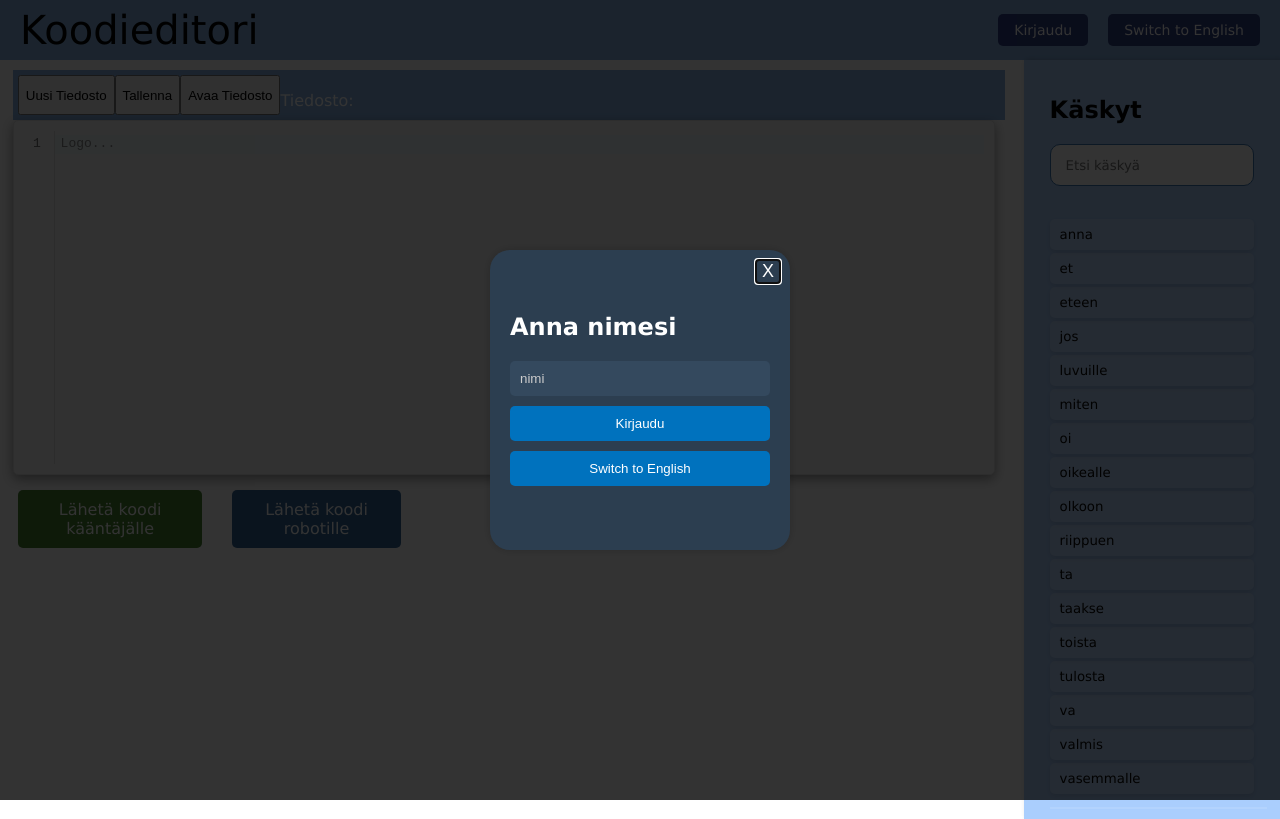
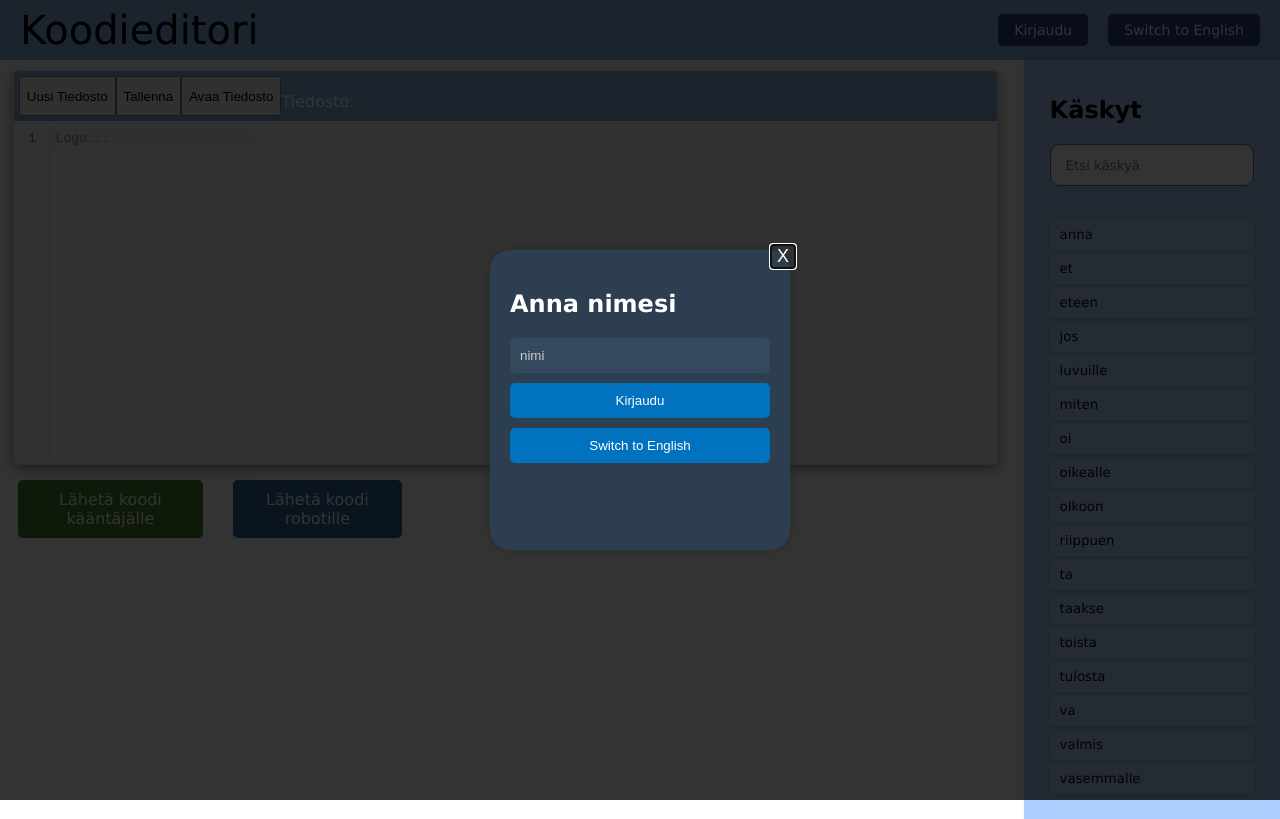
Before and after one commit to robottikoodieditori/ohtuprojekti-robottikoodieditori, a React (Create React App) app in the folder frontend/: page / in a window 1280 px wide. Built offline with nearby package versions, Linux system fonts and the light colour scheme.

Commit message:
css styling

```diff
--- a/frontend/src/components/editorNavbar.js
+++ b/frontend/src/components/editorNavbar.js
@@ -79,11 +79,13 @@ const EditorNavbar = () => {
         return (
             <div className="file-select-overlay">
                 <div className="file-select-content">
-                    <div className='file-select-header'>
-                        <button className="close-button" onClick={() => setCurrentView('main')}>X</button>
-                    </div>
                     <div className='content-file-select'>
-                        <h2>{language === 'fi' ? 'Anna uusi tiedoston nimi' : 'Enter a new file name'}</h2>
+                        <div className="content-file-select-header ">
+                            <h2>{language === 'fi' ? 'Anna uusi tiedoston nimi' : 'Enter a new file name'}</h2>
+                            <div className='file-select-header'>
+                                <button className="close-button" onClick={() => setCurrentView('main')}>X</button>
+                            </div>
+                        </div>
                         <form onSubmit={handleSaveNew}>
                             <label>
                                 <input
@@ -94,9 +96,11 @@ const EditorNavbar = () => {
                                     id='newFileNameInput'
                                 />
                             </label>
-                            <button type='submit'>
-                                {language === "fi" ? "Tallenna nimellä" : "Save as"}
-                            </button>
+                            <div className="content-file-submit-button">
+                                <button type='submit'>
+                                    {language === "fi" ? "Tallenna nimellä" : "Save as"}
+                                </button>
+                            </div>
                         </form>
                     </div>
                 </div>
--- a/frontend/src/css/editor.css
+++ b/frontend/src/css/editor.css
@@ -2,10 +2,12 @@
     display: flex;
     flex: 1;
     box-shadow: 0px 4px 12px rgba(0, 0, 0, 0.4);
-    border: 1px solid #e0e0e0;
+    border-bottom: 1px solid #e0e0e0;
+    border-right: 1px solid #e0e0e0;
+    border-left: 1px solid #e0e0e0;
+    padding: 5px;
+    border-radius: 0 0 5px 5px;
     background-color: #f5f5f5;
-    padding: 10px;
-    border-radius: 5px;
   }
 
   .editorview {
--- a/frontend/src/css/editornavbar.css
+++ b/frontend/src/css/editornavbar.css
@@ -4,8 +4,13 @@
     height: 40px;
     display: flex;
     align-items: left;
-    width: 100%;
+    width: 76vw;
     padding: 5px;
+    box-shadow: 0px 4px 12px rgba(0, 0, 0, 0.4);
+    border-radius: 5px 5px 0 0;
+    border-top: 1px solid #e0e0e0;
+    border-right: 1px solid #e0e0e0;
+    border-left: 1px solid #e0e0e0;
 
   }
 
@@ -21,7 +26,7 @@
 justify-content: center;
 align-items: center;
 z-index: 999;
-    background-color: rgba(0, 0, 0, 0.5);
+background-color: rgba(0, 0, 0, 0.8);
 }
 
 .file-select-content{
@@ -32,8 +37,6 @@
 }
 
 .file-select-header {
-    display: flex;
-    justify-content: flex-end;
 padding: 10px;
 }
 
@@ -44,49 +47,53 @@
 color: white;
 cursor: pointer;
 transition: color 0.3s;
+position: absolute;
+top: -5px;
+right: -5px;
 }
 
 .close-button:hover {
 color: #e74c3c;
 }
 
-  .content-file-select {
+.content-file-select{
 padding: 10px;
 }
 
-  .content-popup h2 {
-    margin-top: 0;
-    color: white;
+.content-file-select-header {
+display: flex;
+position: relative;
 }
 
-  .content-popup input[type="text"] {
-    width: 92.3%;
+
+.content-file-select input[type="text"] {
+width: 94.5%;
 padding: 10px;
 border: none;
 border-radius: 5px;
 background-color: #34495e;
-    color: white;
+color: rgb(209, 209, 209);
 margin-bottom: 10px;
 outline: none;
 }
 
-  .content-popup input[type="text"]::placeholder {
-    color: #95a5a6;
+.content-file-select input[type="text"]::placeholder {
+color: #cccccc;
 }
 
-  .content-popup button {
+.content-file-submit-button button {
 display: block;
 width: 100%;
 padding: 10px;
 margin-bottom: 10px;
-    background-color: #3498db;
+background-color: #0072be;
 border: none;
 border-radius: 5px;
-    color: white;
+color: rgb(255, 255, 255);
 cursor: pointer;
 transition: background-color 0.3s;
 }
 
-  .content-popup button:hover {
+.content-file-submit-button  button:hover {
 background-color: #2980b9;
 }
```
Lines whose indentation alone changed are shown as unchanged.
